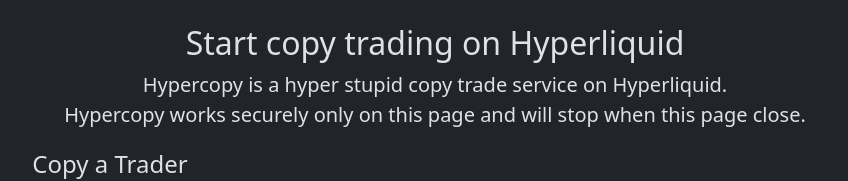
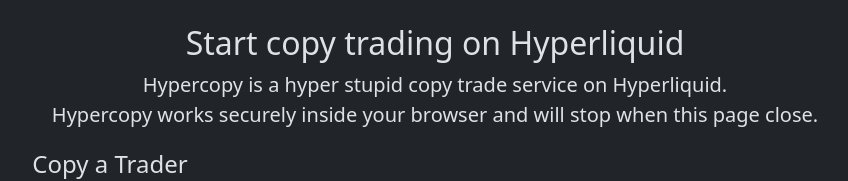
Before and after one commit to artiya4u/hypercopy-xyz, a plain HTML site: page index.html in a window 1280 px wide. Shown: the part 141-322 px from the top of the page, without its empty margins (205-1053 px from the left). Drawn offline with nearby package versions, Linux system fonts and the light colour scheme.

Commit message:
Update wording

```diff
--- a/index.html
+++ b/index.html
@@ -18,7 +18,7 @@
             <h2>Start copy trading on Hyperliquid</h2>
             <p class="lead">
                 Hypercopy is a hyper stupid copy trade service on Hyperliquid. <br>
-                Hypercopy works securely only on this page and will stop when this page close.
+                Hypercopy works securely inside your browser and will stop when this page close.
             </p>
         </div>
         <div class="col-md-7 col-lg-8">
```
